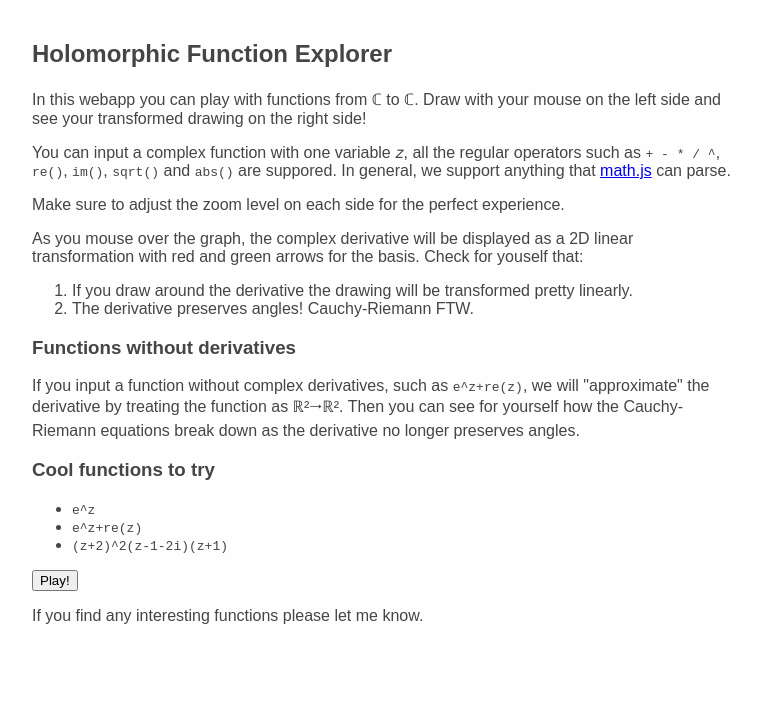
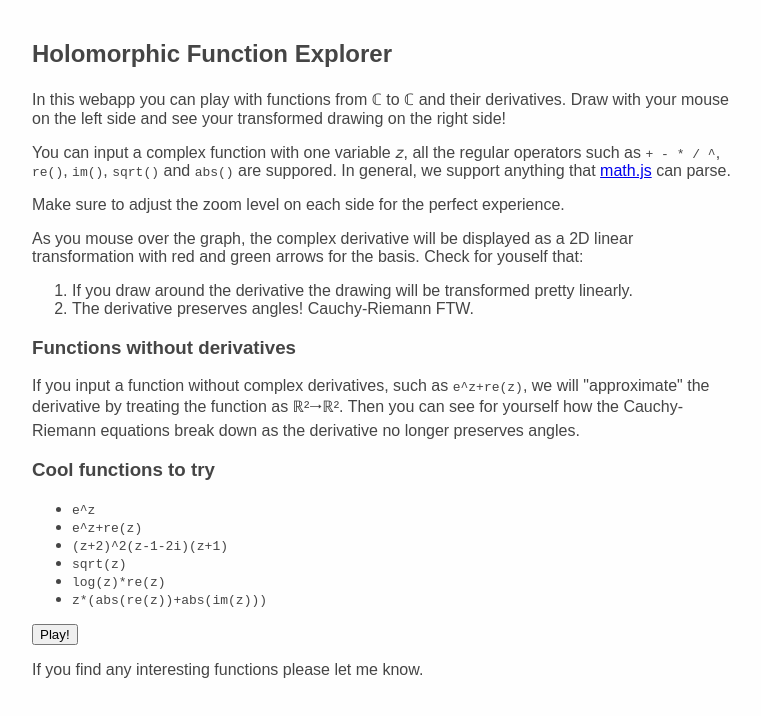
Before and after one commit to nikital/holomorph, a website built with webpack: page index.html in a window 1280 px wide. Shown: the whole page, without its empty margins (258-1019 px from the left). Built offline with nearby package versions, Linux system fonts and the light colour scheme.

Commit message:
Add interesting functions

```diff
--- a/index.html
+++ b/index.html
@@ -104,15 +104,15 @@
             <span id="message"></span>
         </form>
         <footer>
-            copyright &copy 2019 Nikita Leshenko
+            copyright &copy; 2019 Nikita Leshenko
             <a href="#">HELP!?</a>
         </footer>
         <aside><div>
             <h1>Holomorphic Function Explorer</h1>
             <p>
-                In this webapp you can play with functions from ℂ to ℂ. Draw
-                with your mouse on the left side and see your transformed
-                drawing on the right side!
+                In this webapp you can play with functions from ℂ to ℂ and their
+                derivatives. Draw with your mouse on the left side and see your
+                transformed drawing on the right side!
             </p>
             <p>
                 You can input a complex function with one variable 𝑧, all the
@@ -147,6 +147,9 @@
                 <li><code>e^z</code></li>
                 <li><code>e^z+re(z)</code></li>
                 <li><code>(z+2)^2(z-1-2i)(z+1)</code></li>
+                <li><code>sqrt(z)</code></li>
+                <li><code>log(z)*re(z)</code></li>
+                <li><code>z*(abs(re(z))+abs(im(z)))</code></li>
             </ul>
             <button>Play!</button>
             <p>If you find any interesting functions please let me know.</p>
```
